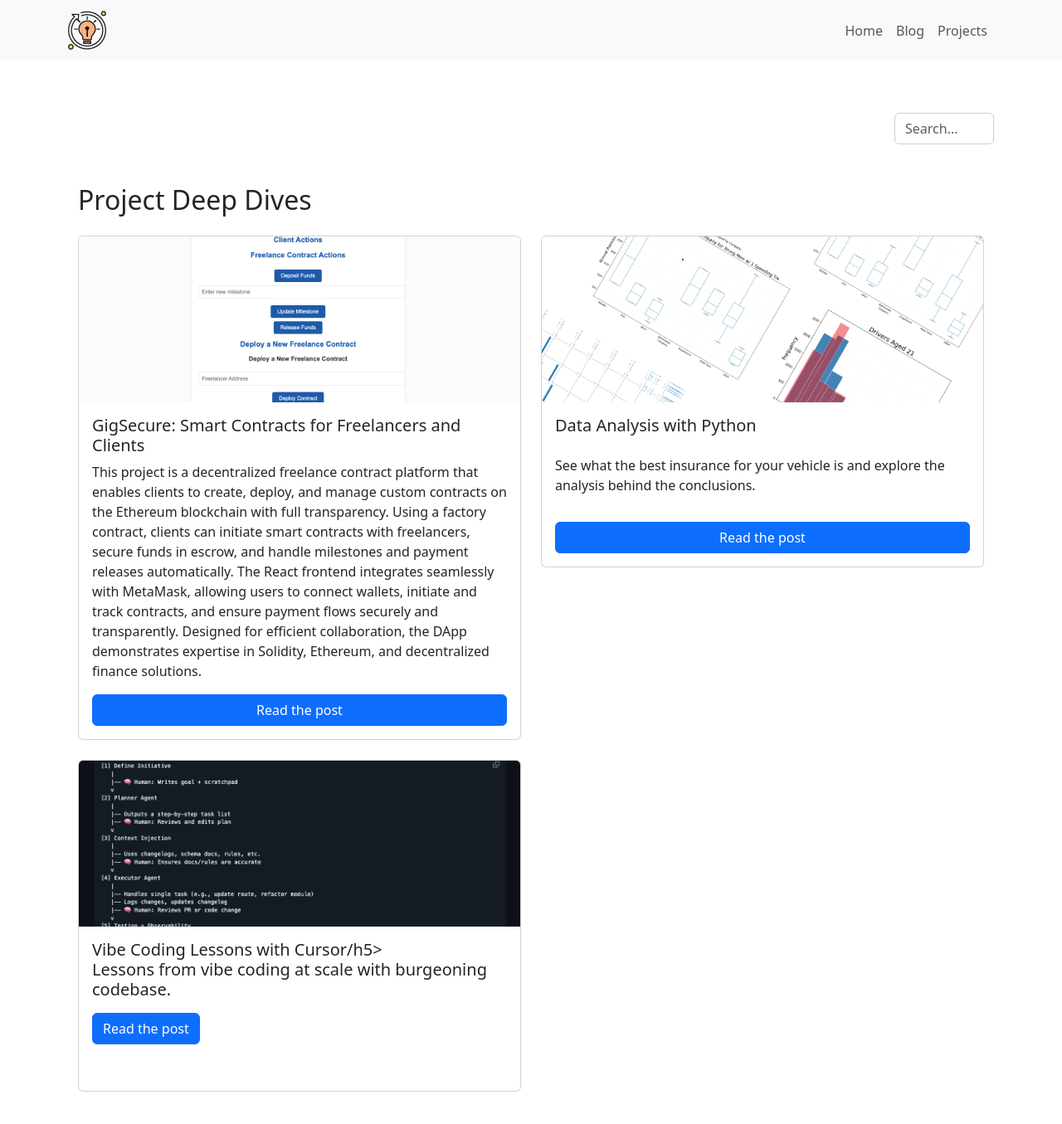
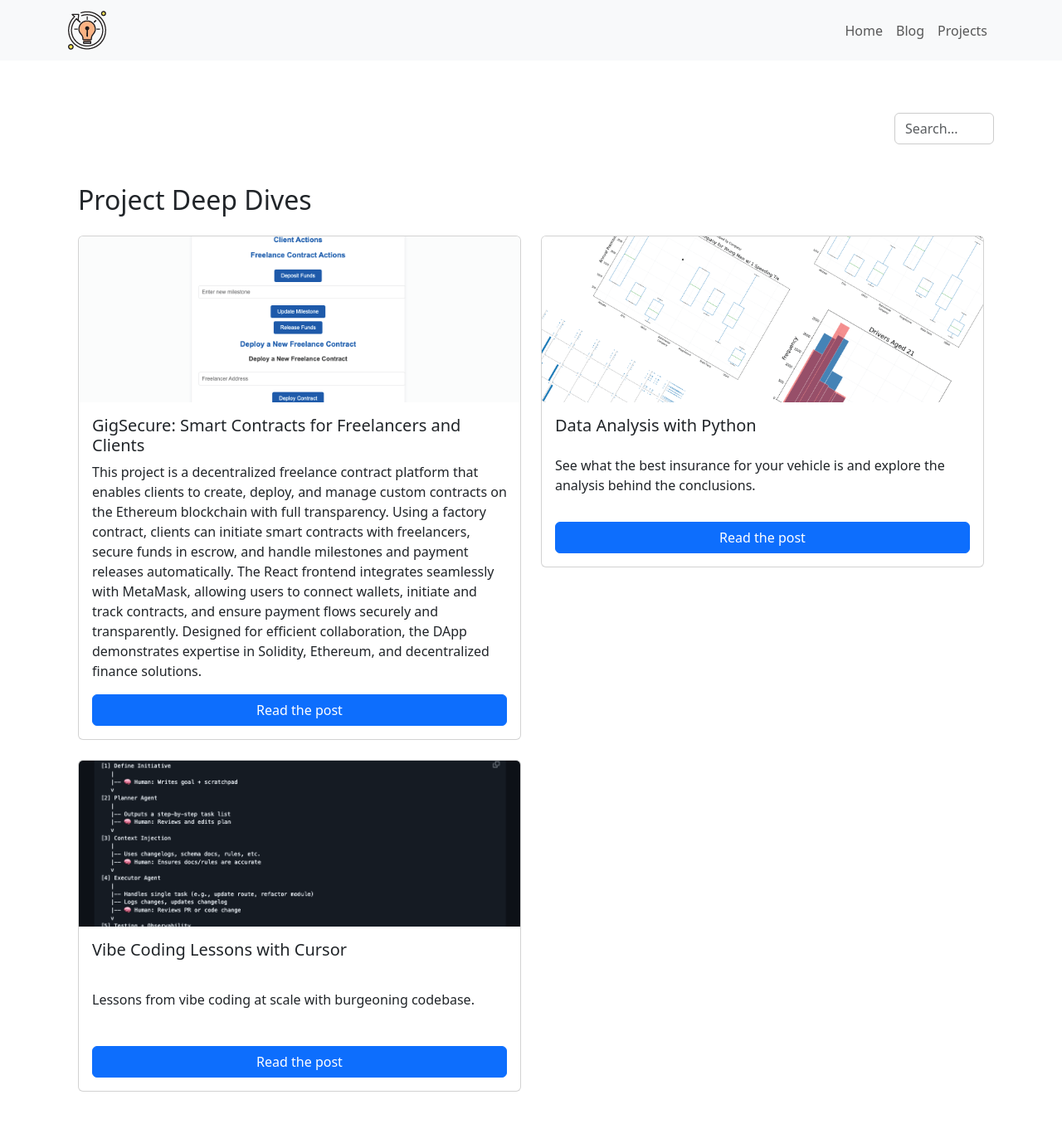
Before and after one commit to typride/typride.github.io, a Jekyll site: the page blog.html, which Jekyll copies as it is, in a window 1280 px wide and 1388 px high. Shown: the top 1355 px of the window at 83% size. Built offline with Jekyll 4.4.1, drawn with Linux system fonts in a browser that asks for light colours.

Commit message:
Update blog.html

```diff
--- a/blog.html
+++ b/blog.html
@@ -82,7 +82,7 @@
                 <div class="card">
                     <img src="images/blogs-projects/vibe-coding-lessons-header.png" class="card-img-top" alt="vibe coding lessons diagram">
                     <div class="card-body">
-                        <h5 class="card-title">Vibe Coding Lessons with Cursor/h5>
+                        <h5 class="card-title">Vibe Coding Lessons with Cursor</h5>
                         <p class="card-text">Lessons from vibe coding at scale with burgeoning codebase.</p>
                         <a href="blogs/vibe-coding-lessons.html" class="btn btn-primary">Read the post</a>
                     </div>
```
